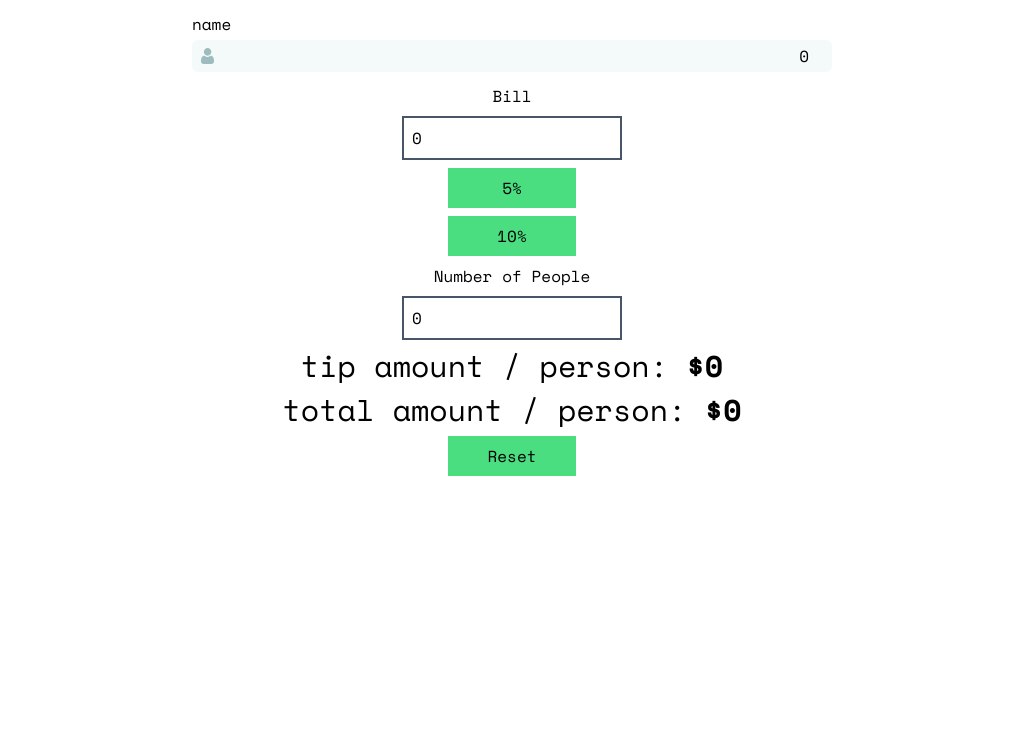
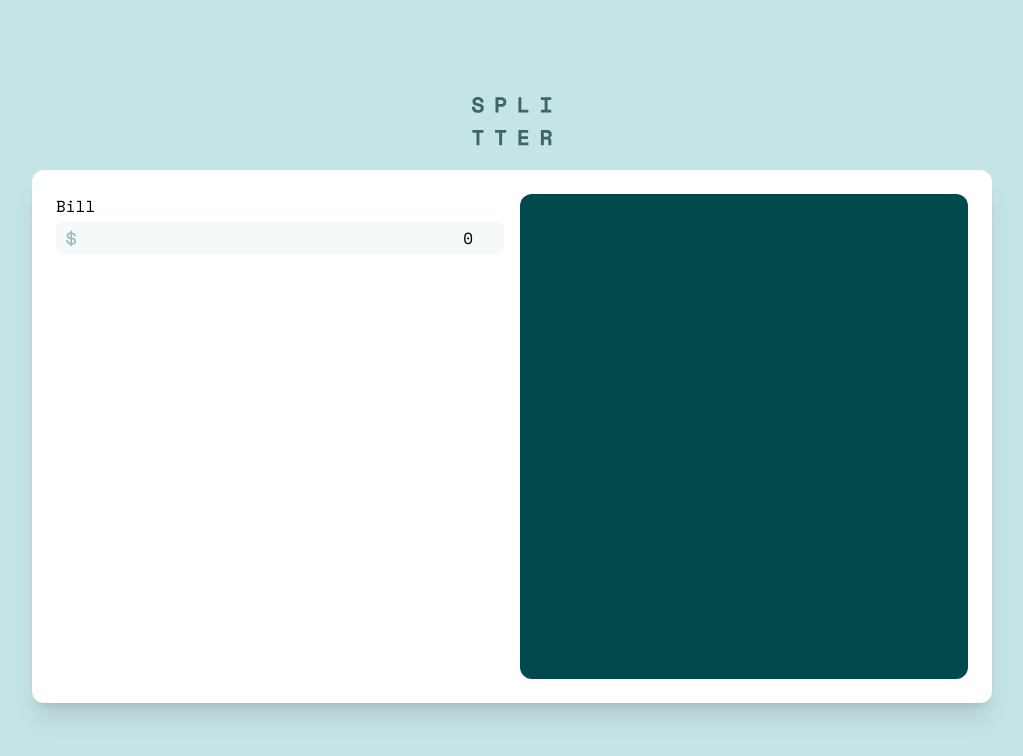
Before and after one commit to thedevangvishnu/mastering-react, a React (Create React App) app in the folder react-practice-projects/junior-level/project-01/: page / in a window 1280 px wide. Shown: the top 756 px of the page, without its empty margins (128-1151 px from the left). Built offline with nearby package versions, Linux system fonts and the light colour scheme.

Commit message:
Create TipButton and TipCalculator component and import in App

```diff
--- a/react-practice-projects/junior-level/project-01/src/App.jsx
+++ b/react-practice-projects/junior-level/project-01/src/App.jsx
@@ -1,54 +1,11 @@
-import { useState } from "react";
-import Input from "./components/Input";
-import userIcon from "./assets/images/icon-person.svg";
+import logo from "./assets/images/logo.svg";
+import TipCalculator from "./components/TipCalculator";
 
 const App = () => {
-  const [bill, setBill] = useState(0);
-  const [numberOfPeople, setNumberOfPeople] = useState(0);
-  const [tip, setTip] = useState(0);
-  const [total, setTotal] = useState(0);
-
-  const calculateTip = (e) => {
-    const tipPercent = parseInt(e.target.textContent.replace("%", ""));
-
-    const tipAmountPerPerson = (bill * (tipPercent / 100)) / numberOfPeople;
-    setTip(tipAmountPerPerson);
-    const totalAmountPerPerson = bill / numberOfPeople + tipAmountPerPerson;
-    setTotal(totalAmountPerPerson);
-  };
-
   return (
-    <div className="font-display flex flex-col gap-2 w-1/2 mx-auto py-3 items-center">
-      <Input label="name" icon={userIcon} />
-      <label htmlFor="">Bill</label>
-      <input
-        className="border-2 border-slate-600 p-2"
-        type="number"
-        placeholder="Bill amount"
-        value={bill}
-        onChange={(e) => setBill(e.target.value)}
-      />
-      <button className="bg-green-400 w-32 p-2" onClick={calculateTip}>
-        5%
-      </button>
-      <button className="bg-green-400 w-32 p-2" onClick={calculateTip}>
-        10%
-      </button>
-      <label htmlFor="">Number of People</label>
-      <input
-        className="border-2 border-slate-600 p-2"
-        type="number"
-        placeholder="number of people"
-        value={numberOfPeople}
-        onChange={(e) => setNumberOfPeople(e.target.value)}
-      />
-      <h2 className="text-3xl">
-        tip amount / person: <span className="font-bold">${tip}</span>
-      </h2>
-      <h2 className="text-3xl">
-        total amount / person: <span className="font-bold">${total}</span>
-      </h2>
-      <button className="bg-green-400 w-32 p-2">Reset</button>
+    <div className="font-display w-full h-screen bg-customCyan-200 flex flex-col items-center justify-center gap-6">
+      <img src={logo} alt="App logo" className="w-20" />
+      <TipCalculator />
     </div>
   );
 };
--- a/react-practice-projects/junior-level/project-01/src/components/Input.jsx
+++ b/react-practice-projects/junior-level/project-01/src/components/Input.jsx
@@ -18,7 +18,7 @@ const Input = ({ label, icon, error }) => {
           <img src={icon} alt={`Icon of ${icon}`} />
         </div>
         <input
-          className="bg-transparent text-right w-full"
+          className="bg-transparent text-right w-full outline-none pr-2"
           type="number"
           value={value}
           onChange={handleChange}
--- /dev/null
+++ b/react-practice-projects/junior-level/project-01/src/components/TipButton.jsx
@@ -0,0 +1,9 @@
+const TipButton = ({ tip }) => {
+  return (
+    <button className="bg-customCyan-500 rounded-md py-2 px-4 w-full text-xl text-customCyan-50 font-bold">
+      {tip}%
+    </button>
+  );
+};
+
+export default TipButton;
--- /dev/null
+++ b/react-practice-projects/junior-level/project-01/src/components/TipCalculator.jsx
@@ -0,0 +1,68 @@
+import { useState } from "react";
+import Input from "./Input";
+import TipButton from "./TipButton";
+import userIcon from "../assets/images/icon-person.svg";
+import dollarIcon from "../assets/images/icon-dollar.svg";
+
+const TipCalculator = () => {
+  const [bill, setBill] = useState(0);
+  const [numberOfPeople, setNumberOfPeople] = useState(0);
+  const [tip, setTip] = useState(0);
+  const [total, setTotal] = useState(0);
+
+  const calculateTip = (e) => {
+    const tipPercent = parseInt(e.target.textContent.replace("%", ""));
+
+    const tipAmountPerPerson = (bill * (tipPercent / 100)) / numberOfPeople;
+    setTip(tipAmountPerPerson);
+    const totalAmountPerPerson = bill / numberOfPeople + tipAmountPerPerson;
+    setTotal(totalAmountPerPerson);
+  };
+  return (
+    <div className="w-3/4 h-2/3 bg-customCyan-50 rounded-xl shadow-xl p-6 flex gap-4">
+      {/* left section */}
+      <div className="w-1/2">
+        <Input label="Bill" icon={dollarIcon} />
+      </div>
+
+      {/* right section */}
+      <div className="w-1/2 h-full bg-customCyan-500 rounded-xl"></div>
+    </div>
+  );
+};
+
+export default TipCalculator;
+
+/*
+ <Input label="name" icon={userIcon} />
+      <TipButton tip="5" />
+      <label htmlFor="">Bill</label>
+      <input
+        className="border-2 border-slate-600 p-2"
+        type="number"
+        placeholder="Bill amount"
+        value={bill}
+        onChange={(e) => setBill(e.target.value)}
+      />
+      <button className="bg-green-400 w-32 p-2" onClick={calculateTip}>
+        5%
+      </button>
+      <button className="bg-green-400 w-32 p-2" onClick={calculateTip}>
+        10%
+      </button>
+      <label htmlFor="">Number of People</label>
+      <input
+        className="border-2 border-slate-600 p-2"
+        type="number"
+        placeholder="number of people"
+        value={numberOfPeople}
+        onChange={(e) => setNumberOfPeople(e.target.value)}
+      />
+      <h2 className="text-3xl">
+        tip amount / person: <span className="font-bold">${tip}</span>
+      </h2>
+      <h2 className="text-3xl">
+        total amount / person: <span className="font-bold">${total}</span>
+      </h2>
+      <button className="bg-green-400 w-32 p-2">Reset</button>
+*/
```
